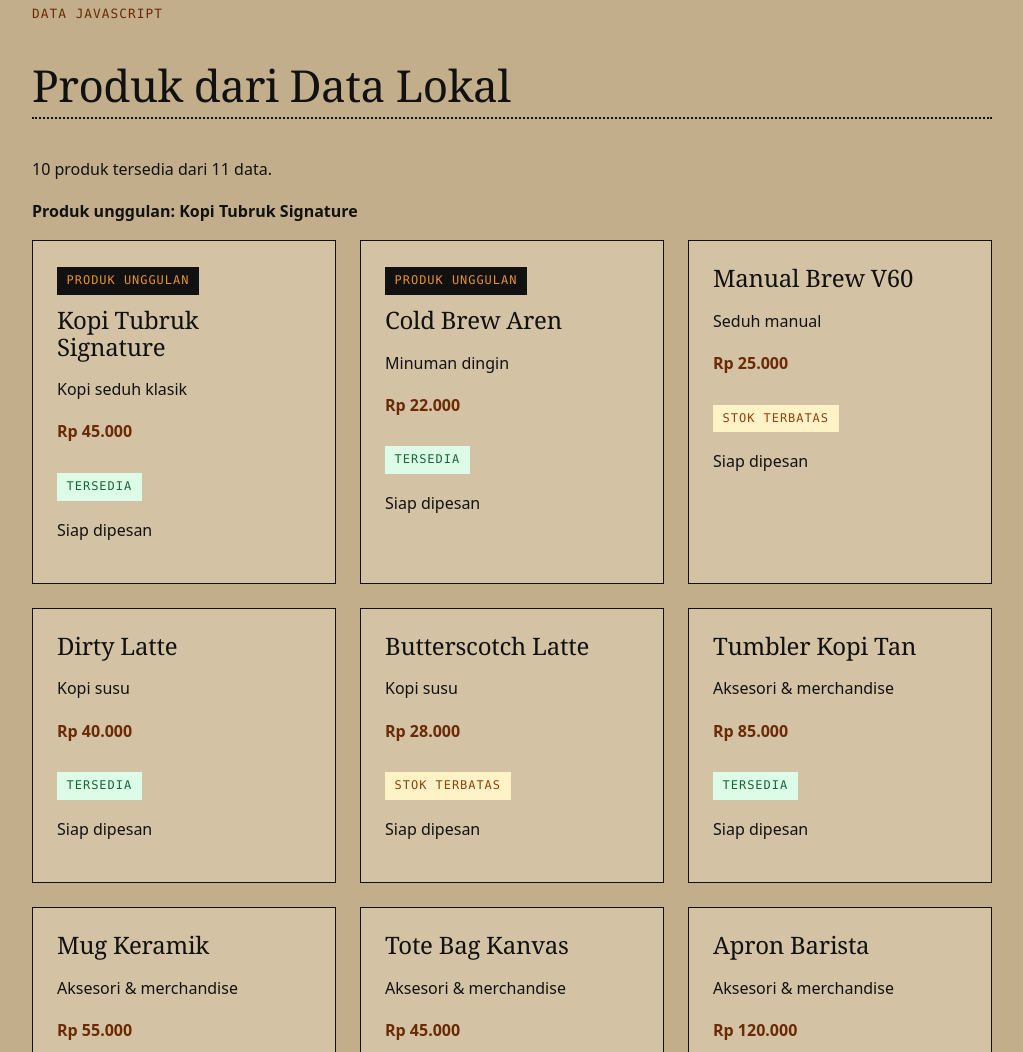
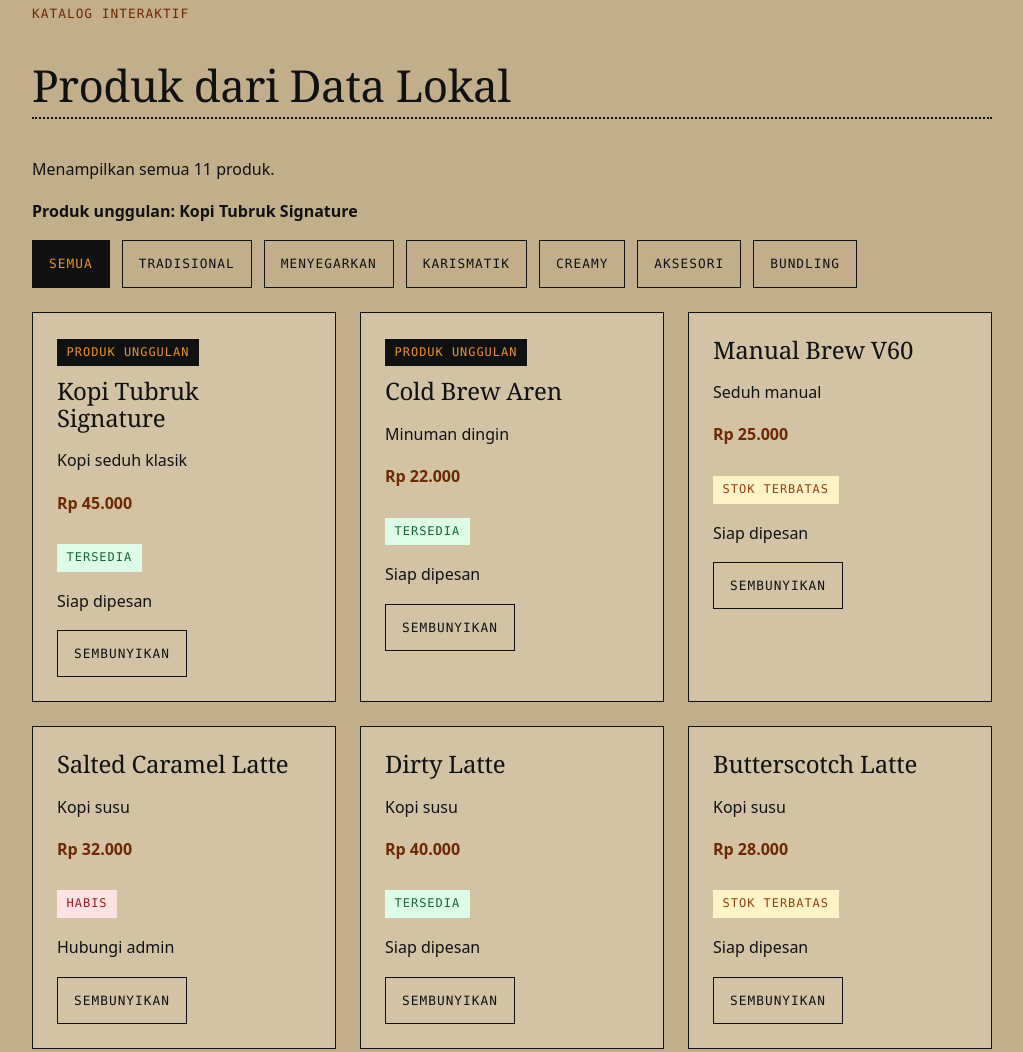
Before and after one commit to Fahdinaaa/website-umkm, a plain HTML site: page produk.html in a window 1280 px wide. Shown: the part 4642-5694 px from the top of the page, without its empty margins (128-1151 px from the left). Drawn offline with Linux system fonts and the light colour scheme.

Commit message:
feat: add DOM product filter rendering

```diff
--- a/css/style.css
+++ b/css/style.css
@@ -1134,3 +1134,54 @@ fieldset .choice:has(input:focus-visible) {
     grid-row: span 2;
   }
 }
+
+.filter-bar {
+  display: flex;
+  flex-wrap: wrap;
+  gap: var(--space-2);
+  margin-block: var(--space-3) var(--space-4);
+}
+
+.filter-button {
+  color: var(--color-primary);
+  background: transparent;
+  border: var(--border-line);
+}
+
+.filter-button:hover {
+  color: var(--color-primary);
+  background: var(--color-accent);
+}
+
+.filter-button:focus-visible {
+  outline: 3px solid var(--color-focus);
+  outline-offset: 2px;
+}
+
+.filter-button.is-active {
+  color: var(--color-brand);
+  background: var(--color-primary);
+}
+
+.empty-state {
+  grid-column: 1 / -1;
+  margin: 0;
+  padding: var(--space-4);
+  color: var(--color-muted);
+  background: var(--color-surface-soft);
+  border: 2px dashed var(--color-primary);
+  border-radius: var(--radius-md);
+}
+
+.ghost-button {
+  display: block;
+  margin-block-start: var(--space-3);
+  color: var(--color-primary);
+  background: transparent;
+  border: var(--border-line);
+}
+
+.ghost-button:hover {
+  color: var(--color-primary);
+  background: var(--color-accent);
+}
--- a/js/app.js
+++ b/js/app.js
@@ -1,6 +1,6 @@
 "use strict";
 
-console.log("P10 JavaScript aktif");
+console.log("P11 JavaScript aktif");
 
 const produkUmkm = [
   { nama: "Kopi Tubruk Signature", kategori: "Tradisional", harga: 45000, stok: 24, unggulan: true },
@@ -53,49 +53,129 @@ function labelKategori(kategori) {
   }
 }
 
-function buatKartuProduk(produk) {
-  const status = statusStok(produk.stok);
-  const kategori = labelKategori(produk.kategori);
-  const labelAksi = produk.stok > 0 ? "Siap dipesan" : "Hubungi admin";
-  const badgeUnggulan = produk.unggulan
-    ? '<span class="featured-badge">Produk unggulan</span>'
-    : "";
+const produkGrid = document.querySelector("#produk-dinamis");
+const produkRingkasan = document.querySelector("#produk-ringkasan");
+const produkUnggulan = document.querySelector("#produk-unggulan");
+const tombolFilter = document.querySelectorAll("[data-filter]");
 
-  return `
-    <article class="js-product-card">
-      ${badgeUnggulan}
-      <h3>${produk.nama}</h3>
-      <p>${kategori}</p>
-      <p class="price">${formatRupiah(produk.harga)}</p>
-      <span class="stock-badge ${status.className}">${status.label}</span>
-      <p>${labelAksi}</p>
-    </article>
-  `;
+if (produkGrid) {
+  console.log("Target grid:", produkGrid);
+  console.log("Target ringkasan:", produkRingkasan);
+  console.log("Jumlah tombol filter:", tombolFilter.length);
 }
 
-function renderProduk() {
-  const grid = document.querySelector("#produk-dinamis");
-  const ringkasan = document.querySelector("#produk-ringkasan");
-  const unggulan = document.querySelector("#produk-unggulan");
+function buatElemenProduk(produk) {
+  const status = statusStok(produk.stok);
 
-  if (!grid || !ringkasan || !unggulan) {
+  const card = document.createElement("article");
+  card.classList.add("js-product-card");
+
+  if (produk.unggulan) {
+    const badge = document.createElement("span");
+    badge.classList.add("featured-badge");
+    badge.textContent = "Produk unggulan";
+    card.append(badge);
+  }
+
+  const title = document.createElement("h3");
+  title.textContent = produk.nama;
+
+  const kategori = document.createElement("p");
+  kategori.classList.add("category-note");
+  kategori.textContent = labelKategori(produk.kategori);
+
+  const harga = document.createElement("p");
+  harga.classList.add("price");
+  harga.textContent = formatRupiah(produk.harga);
+
+  const stok = document.createElement("span");
+  stok.classList.add("stock-badge");
+  if (status.className) {
+    stok.classList.add(status.className);
+  }
+  stok.textContent = status.label;
+
+  const aksi = document.createElement("p");
+  aksi.textContent = produk.stok > 0 ? "Siap dipesan" : "Hubungi admin";
+
+  const tombolSembunyi = document.createElement("button");
+  tombolSembunyi.type = "button";
+  tombolSembunyi.classList.add("ghost-button");
+  tombolSembunyi.textContent = "Sembunyikan";
+  tombolSembunyi.addEventListener("click", () => {
+    card.remove();
+    produkRingkasan.textContent = `${produk.nama} disembunyikan dari tampilan sementara. Data asli belum berubah.`;
+  });
+
+  card.append(title, kategori, harga, stok, aksi, tombolSembunyi);
+  return card;
+}
+
+function buatEmptyState(kategori) {
+  const empty = document.createElement("p");
+  empty.classList.add("empty-state");
+  empty.textContent = `Belum ada produk pada kategori ${kategori}.`;
+  return empty;
+}
+
+function renderProduk(kategoriAktif = "Semua") {
+  if (!produkGrid || !produkRingkasan) {
+
+    if (document.body.dataset.page === "produk") {
+      console.warn("Target render produk tidak ditemukan.");
+    }
     return;
   }
 
-  produkUmkm.forEach((produk) => {
-    console.log("Debug produk:", produk.nama, "stok:", produk.stok);
+  const produkTampil = kategoriAktif === "Semua"
+    ? produkUmkm
+    : produkUmkm.filter((produk) => produk.kategori === kategoriAktif);
+
+  produkGrid.replaceChildren();
+
+  if (produkTampil.length === 0) {
+    produkGrid.append(buatEmptyState(kategoriAktif));
+    produkRingkasan.textContent = `Kategori ${kategoriAktif} menampilkan 0 produk dari ${produkUmkm.length} total produk.`;
+    return;
+  }
+
+  produkTampil.forEach((produk) => {
+    produkGrid.append(buatElemenProduk(produk));
   });
-  console.table(produkUmkm);
 
-  const produkTersedia = produkUmkm.filter((produk) => produk.stok > 0);
-  const produkUnggulan = produkUmkm.find((produk) => produk.unggulan === true);
-  const markupProduk = produkTersedia.map(buatKartuProduk).join("");
+  produkRingkasan.textContent = kategoriAktif === "Semua"
+    ? `Menampilkan semua ${produkTampil.length} produk.`
+    : `Kategori ${kategoriAktif} menampilkan ${produkTampil.length} produk dari ${produkUmkm.length} total produk.`;
+}
 
-  grid.innerHTML = markupProduk;
-  ringkasan.textContent = `${produkTersedia.length} produk tersedia dari ${produkUmkm.length} data.`;
-  unggulan.textContent = produkUnggulan
-    ? `Produk unggulan: ${produkUnggulan.nama}`
+// P11: menampilkan produk unggulan dari data
+function tampilkanProdukUnggulan() {
+  if (!produkUnggulan) {
+    return;
+  }
+
+  const unggulan = produkUmkm.find((produk) => produk.unggulan === true);
+  produkUnggulan.textContent = unggulan
+    ? `Produk unggulan: ${unggulan.nama}`
     : "Belum ada produk unggulan.";
 }
 
-document.addEventListener("DOMContentLoaded", renderProduk);
+tombolFilter.forEach((tombol) => {
+  tombol.addEventListener("click", (event) => {
+    const tombolAktif = event.currentTarget;
+    const kategori = tombolAktif.dataset.filter;
+
+    tombolFilter.forEach((item) => {
+      item.classList.remove("is-active");
+      item.setAttribute("aria-pressed", "false");
+    });
+    tombolAktif.classList.add("is-active");
+    tombolAktif.setAttribute("aria-pressed", "true");
+
+    console.log("Kategori aktif:", kategori);
+    renderProduk(kategori);
+  });
+});
+
+tampilkanProdukUnggulan();
+renderProduk();
--- a/produk.html
+++ b/produk.html
@@ -7,7 +7,7 @@
     <link rel="stylesheet" href="css/style.css" />
     <script src="js/app.js" defer></script>
   </head>
-  <body>
+  <body data-page="produk">
     <a class="skip-link" href="#konten">Lewati ke konten utama</a>
     <header class="site-header">
       <nav class="nav" aria-label="Navigasi utama">
@@ -163,13 +163,23 @@
 
       <section class="section" aria-labelledby="produk-dinamis-title">
         <div class="section-header">
-    <p class="eyebrow">Data JavaScript</p>
+          <p class="eyebrow">Katalog Interaktif</p>
           <h2 id="produk-dinamis-title">Produk dari Data Lokal</h2>
-    <p id="produk-ringkasan">Data produk akan dimuat melalui JavaScript.</p>
+          <p id="produk-ringkasan" aria-live="polite">Data produk akan dimuat melalui JavaScript.</p>
           <p id="produk-unggulan">Produk unggulan akan ditentukan melalui JavaScript.</p>
         </div>
-  <div id="produk-dinamis" class="js-product-grid"></div>
+        <div class="filter-bar" role="group" aria-label="Filter kategori produk">
+          <button type="button" class="filter-button is-active" data-filter="Semua" aria-pressed="true">Semua</button>
+          <button type="button" class="filter-button" data-filter="Tradisional" aria-pressed="false">Tradisional</button>
+          <button type="button" class="filter-button" data-filter="Menyegarkan" aria-pressed="false">Menyegarkan</button>
+          <button type="button" class="filter-button" data-filter="Karismatik" aria-pressed="false">Karismatik</button>
+          <button type="button" class="filter-button" data-filter="Creamy" aria-pressed="false">Creamy</button>
+          <button type="button" class="filter-button" data-filter="Aksesori" aria-pressed="false">Aksesori</button>
+          <button type="button" class="filter-button" data-filter="Bundling" aria-pressed="false">Bundling</button>
+        </div>
+        <div id="produk-dinamis" class="js-product-grid" aria-live="polite"></div>
       </section>
+
       <section aria-labelledby="produk-pilihan-title">
         <h2 id="produk-pilihan-title">Produk Pilihan</h2>
         <div class="product-grid">
```
Lines whose indentation alone changed are shown as unchanged.
